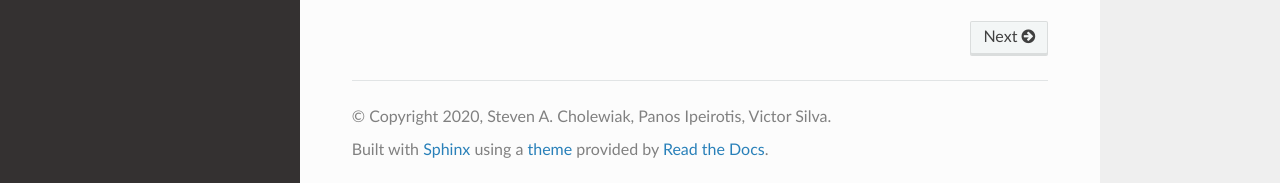
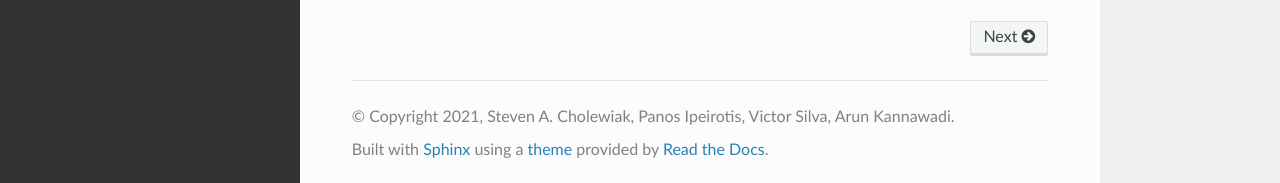
Before and after one commit to scholarly-python-package/scholarly, a Sphinx documentation site: the page built from docs/index.rst, in a window 1280 px wide and 900 px high, scrolled down 1001 px. Shown: the part 714-897 px from the top of the window. Built offline with Sphinx 7.4.7 and the Read the Docs theme 2.0.0, drawn with Linux system fonts in a browser that asks for light colours.

Commit message:
Update Copyright year to 2021

```diff
--- a/docs/conf.py
+++ b/docs/conf.py
@@ -19,8 +19,8 @@ sys.path.insert(0, os.path.abspath('..'))
 # -- Project information -----------------------------------------------------
 
 project = 'scholarlyORG'
-copyright = '2020, Steven A. Cholewiak, Panos Ipeirotis, Victor Silva'
-author = 'Steven A. Cholewiak, Panos Ipeirotis, Victor Silva'
+copyright = '2021, Steven A. Cholewiak, Panos Ipeirotis, Victor Silva, Arun Kannawadi'
+author = 'Steven A. Cholewiak, Panos Ipeirotis, Victor Silva, Arun Kannawadi'
 
 # The full version, including alpha/beta/rc tags
 release = '1.0b1'
```
